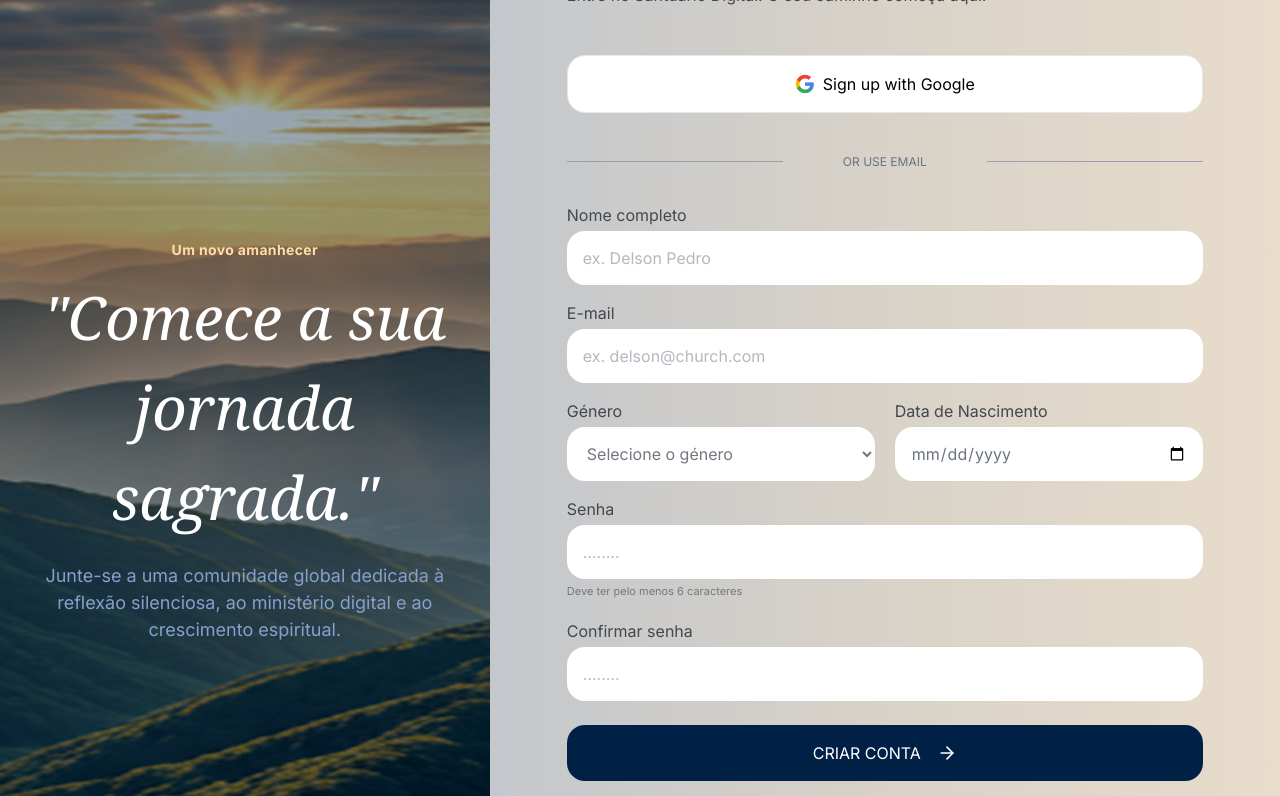
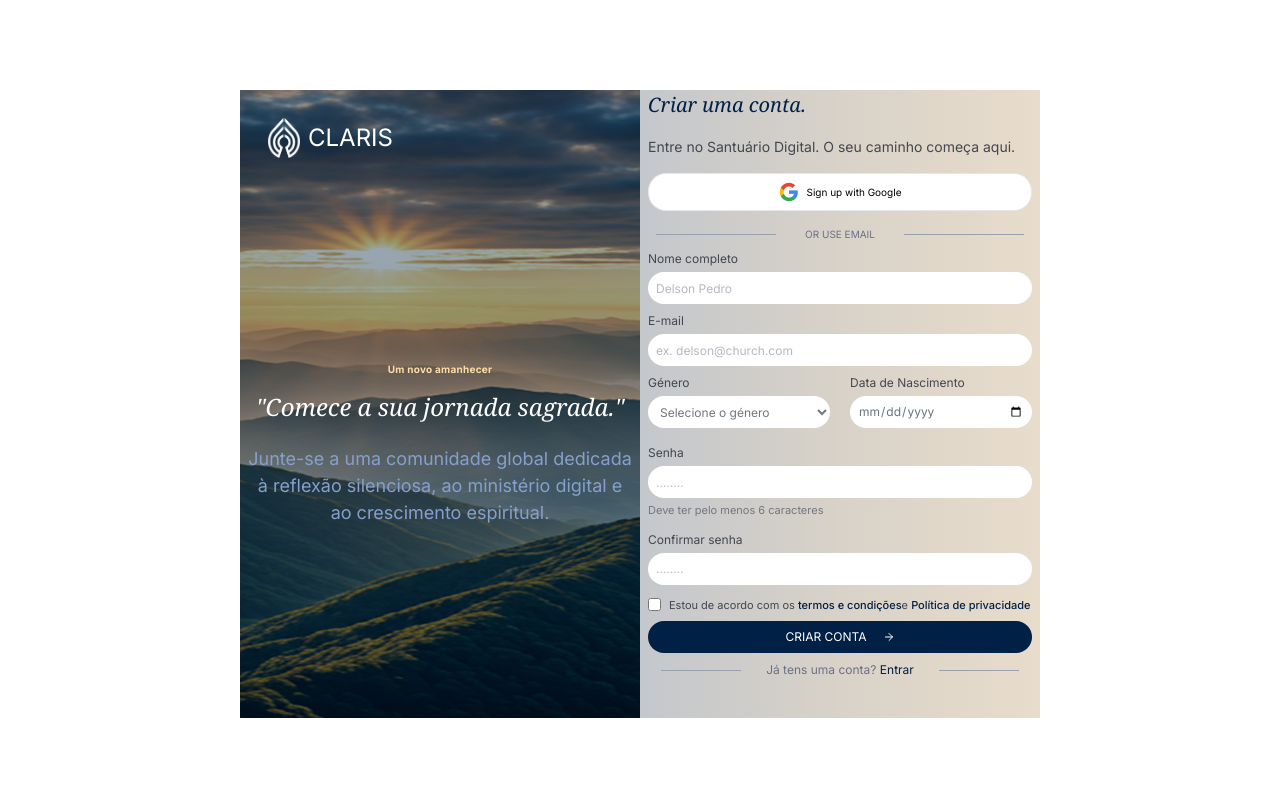
Before and after one commit to antoniotecadev/claris, a Next.js app: page /registerUser in a window 1280 px wide. Shown: the top 796 px of the page. Built offline with nearby package versions, Linux system fonts and the light colour scheme; no server answers.

Commit message:
feat: enhance RegisterUser page layout and add terms and conditions link for improved user experience

```diff
--- a/src/app/(auth)/registerUser/page.tsx
+++ b/src/app/(auth)/registerUser/page.tsx
@@ -1,5 +1,6 @@
 "use client";
 import Image from "next/image";
+import Link from "next/link";
 import Logo from "@/assets/images/lobo-SE.png";
 import Google from "@/assets/images/SVG.png";
 import { ArrowRight } from "lucide-react";
@@ -31,27 +32,27 @@ export default function RegisterUser() {
 	const router = useRouter()
 
 	const [state, formAction, pending] = useActionState(registerAction, initialState);
-	useEffect(() =>{
+	useEffect(() => {
 
-		if(state.success && state.user) {
+		if (state.success && state.user) {
 			setUser(state.user);
 			router.push('/mainDash')
 		}
 	}, [state]);
 
 	return (
-		<div className="bg-[#E5E5E5]">
-			<div className="container m-auto flex flex-col justify-center items-center h-screen">
-				<section className="flex w-7xl h-291.5">
+
+			<div className=" flex  justify-center items-center h-screen w-screen ">
+				<section className="flex w-200 h-155 ">
 					{/* Lado esquerdo */}
-					<div className="side2 w-10 h-full flex justify-between flex-col p-5">
+					<div className="side2 w-[50%] h-157 flex justify-between flex-col p-2 bg-amber-700">
 						<div className="flex gap-2 p-5 items-center">
-							<Image src={Logo} alt="" className="w-20 h-full" />
-							<p className="text-white text-4xl">CLARIS</p>
+							<Image src={Logo} alt="" className="w-8 h-10" />
+							<p className="text-white text-2xl">CLARIS</p>
 						</div>
 						<div className="flex flex-col gap-3 items-center justify-center">
-							<p className="text-[#FFDEA5] tracking-wide font-bold text-[14px]">Um novo amanhecer</p>
-							<p className="italic text-white text-[60px] text-center font-serif mb-2">
+							<p className="text-[#FFDEA5] tracking-wide font-bold text-[10px]">Um novo amanhecer</p>
+							<p className="italic text-white text-[24px] text-center font-serif mb-2">
 								"Comece a sua jornada sagrada."
 							</p>
 							<p className="text-[#86A0CD] text-[18px] text-center">
@@ -61,21 +62,21 @@ export default function RegisterUser() {
 						</div>
 						<div />
 					</div>
-					<div className="w-full h-full flex flex-col py-20 items-center gradientes">
-						<div className="w-159 flex flex-col">
-							<p className="text-[36px] text-[#002045] font-serif italic mb-4">Criar uma conta.</p>
-							<p className="text-[#43474E] text-[16px] mb-12">
+					<div className="w-[50%] h-157 flex flex-col items-center gradientes">
+						<div className="w-100 flex flex-col px-2">
+							<p className="text-[20px] text-[#002045] font-serif italic mb-4">Criar uma conta.</p>
+							<p className="text-[#43474E] text-[14px] mb-4">
 								Entre no Santuário Digital. O seu caminho começa aqui.
 							</p>
 							<a href="http://localhost:3001/v1/api/auth/google"
 								className="
-									p-4
+									p-2
 									bg-white
 									text-black
 									flex gap-2
 									items-center justify-center
 									rounded-2xl
-									mb-10
+									mb-4
 									border border-gray-200
 									transition-all duration-300
 									hover:bg-gray-50
@@ -83,20 +84,22 @@ export default function RegisterUser() {
 									hover:-translate-y-0.5
 									hover:cursor-pointer
 									active:scale-[0.98]
+									text-[10px]
+
 								"
 							>
 								<Image src={Google} alt="Google" className="w-5 h-5" />
 								<p>Sign up with Google</p>
 							</a>
 
-							<div className="flex gap-3 items-center justify-between mb-8">
-								<div className="w-54 h-px bg-gray-400" />
-								<p className="text-gray-500 text-[12px]">OR USE EMAIL</p>
-								<div className="w-54 h-px bg-gray-400" />
+							<div className="flex gap-3 items-center justify-around mb-2">
+								<div className="w-30 h-px bg-gray-400" />
+								<p className="text-gray-500 text-[10px]">OR USE EMAIL</p>
+								<div className="w-30 h-px bg-gray-400" />
 							</div>
 
 							<form action={formAction} className="flex flex-col w-full">
-								<label htmlFor="displayName" className="mb-1 text-[#43474E]">
+								<label htmlFor="displayName" className="mb-1 text-[#43474E] text-[12px]">
 									Nome completo
 								</label>
 								<input
@@ -106,11 +109,11 @@ export default function RegisterUser() {
 									value={fields.displayName}
 									onChange={handleChange}
 									required
-									placeholder="ex. Delson Pedro"
-									className="text-[#6B7280] bg-white rounded-2xl h-13.5 p-4 mb-4"
+									placeholder="Delson Pedro"
+									className="text-[#6B7280] bg-white rounded-2xl h-8 p-2 mb-2 text-[12px]"
 								/>
-								<div className="flex flex-col mb-4">
-									<label htmlFor="email" className="mb-1 text-[#43474E]">E-mail</label>
+								<div className="flex flex-col mb-2">
+									<label htmlFor="email" className="mb-1 text-[#43474E] text-[12px]">E-mail</label>
 									<input
 										type="email"
 										id="email"
@@ -119,20 +122,20 @@ export default function RegisterUser() {
 										onChange={handleChange}
 										required
 										placeholder="ex. delson@church.com"
-										className="text-[#6B7280] bg-white rounded-2xl h-13.5 p-4"
+										className="text-[#6B7280] bg-white rounded-2xl h-8 p-2 text-[12px]"
 									/>
 								</div>
 								<div className="flex gap-5 mb-4">
 									<div className="flex flex-col w-[50%]">
-										<label htmlFor="gender" className="mb-1 text-[#43474E]">Género</label>
+										<label htmlFor="gender" className="mb-1 text-[#43474E] text-[12px]">Género</label>
 										<select
 											id="gender"
 											name="gender"
 											value={fields.gender}
 											onChange={handleChange}
-											className="text-[#74777F] bg-white rounded-2xl h-13.5 p-4"
+											className="text-[#74777F] bg-white rounded-2xl h-8 p-2 text-[12px]"
 										>
-											<option value="" disabled hidden>
+											<option value="" disabled hidden className="text-[12px]">
 												Selecione o género
 											</option>
 											<option value="masculino">Masculino</option>
@@ -141,37 +144,37 @@ export default function RegisterUser() {
 									</div>
 
 									<div className="flex flex-col w-[50%]">
-										<label htmlFor="birthDate" className="mb-1 text-[#43474E]">Data de Nascimento</label>
+										<label htmlFor="birthDate" className="mb-1 text-[#43474E] text-[12px]">Data de Nascimento</label>
 										<input
 											type="date"
 											id="birthDate"
 											name="birthDate"
 											value={fields.birthDate}
 											onChange={handleChange}
-											className="text-[#6B7280] bg-white rounded-2xl h-13.5 p-4"
+											className="text-[#6B7280] bg-white rounded-2xl h-8 p-2 text-[12px]"
 										/>
 									</div>
 								</div>
 
 								{/* Senha */}
 								<div className="flex flex-col mb-2">
-									<label htmlFor="password" className="mb-1 text-[#43474E]">Senha</label>
+									<label htmlFor="password" className="mb-1 text-[#43474E] text-[12px]">Senha</label>
 									<input
 										type="password"
 										id="password"
 										name="password"
 										required
 										placeholder="........"
-										className="text-[#74777F] bg-white rounded-2xl h-13.5 p-4"
+										className="text-[#74777F] bg-white rounded-2xl h-8 p-2 text-[12px]"
 									/>
-									<p className="text-[#74777F] text-[11px] mt-1 mb-3">
+									<p className="text-[#74777F] text-[11px] mt-1 mb-1">
 										Deve ter pelo menos 6 caracteres
 									</p>
 								</div>
 
 								{/* Confirmar Senha */}
-								<div className="flex flex-col mb-6">
-									<label htmlFor="confirmPassword" className="mb-1 text-[#43474E]">
+								<div className="flex flex-col mb-3">
+									<label htmlFor="confirmPassword" className="mb-1 text-[#43474E] text-[12px]">
 										Confirmar senha
 									</label>
 									<input
@@ -180,8 +183,28 @@ export default function RegisterUser() {
 										name="confirmPassword"
 										required
 										placeholder="........"
-										className="text-[#74777F] bg-white rounded-2xl h-13.5 p-4"
+										className="text-[#74777F] bg-white rounded-2xl h-8 p-2 text-[12px]"
 									/>
+								</div>
+								<div className="flex items-center gap-2 mb-2">
+									<input
+										type="checkbox"
+										id="terms"
+										name="terms"
+										required
+										className="cursor-pointer" // Melhora a experiência do usuário
+									/>
+
+									<label htmlFor="terms" className="text-[11px] text-[#43474E] cursor-pointer select-none">
+										Estou de acordo com os{" "}
+										<Link href={"/termos-condicoes"} className="text-[#002045] font-medium hover:underline">
+											termos e condições
+										</Link>
+										e {" "}
+										<Link href={"/termos-condicoes"} className="text-[#002045] font-medium hover:underline">
+											Política de privacidade
+										</Link>
+									</label>
 								</div>
 
 								{/* Erro */}
@@ -193,23 +216,23 @@ export default function RegisterUser() {
 								<button
 									type="submit"
 									disabled={pending}
-									className="bg-[#002045] flex justify-center items-center gap-4 text-white h-14 rounded-2xl mb-10
+									className="bg-[#002045] flex justify-center items-center gap-4 text-white h-8 rounded-2xl mb-2 p-2
 											transition-all duration-300  hover:bg-[#003066]
 											hover:-translate-y-0.5 hover:shadow-lg
 											active:scale-[0.98 hover:cursor-pointer disabled:opacity-60
 											disabled:hover:translate-y-0  disabled:hover:shadow-none "
 								>
-									<p>{pending ? "A criar conta..." : "CRIAR CONTA"}</p>
-									<ArrowRight size={20} />
+									<p className="text-[12px]">{pending ? "A criar conta..." : "CRIAR CONTA"}</p>
+									<ArrowRight size={12} />
 								</button>
 
-								<div className="flex justify-between items-center">
-									<div className="w-35 h-px bg-gray-400" />
+								<div className="flex justify-around items-center">
+									<div className="w-20 h-px bg-gray-400" />
 									<p className="text-gray-500 text-[12px]">
 										Já tens uma conta?{" "}
 										<a href="/login" className="text-[#002045]">Entrar</a>
 									</p>
-									<div className="w-35 h-px bg-gray-400" />
+									<div className="w-20 h-px bg-gray-400" />
 
 								</div>
 							</form>
@@ -217,18 +240,7 @@ export default function RegisterUser() {
 					</div>
 				</section>
 
-				{/* Footer */}
-				<div className="flex justify-around p-3 sm:w-7xl bg-white tracking-wide w-full text-[#74777F] items-center h-27.25">
-					<p className="text-[#002045] italic">CLARIS</p>
-					<div className="flex gap-4">
-						<p>PRIVACIDADE</p>
-						<p>TERMOS</p>
-						<p>SUPORTE</p>
-						<p>CONTACTOS</p>
-					</div>
-					<p>© 2024 CLARIS ORGANIZATION</p>
-				</div>
 			</div>
-		</div>
+
 	);
 }
```
